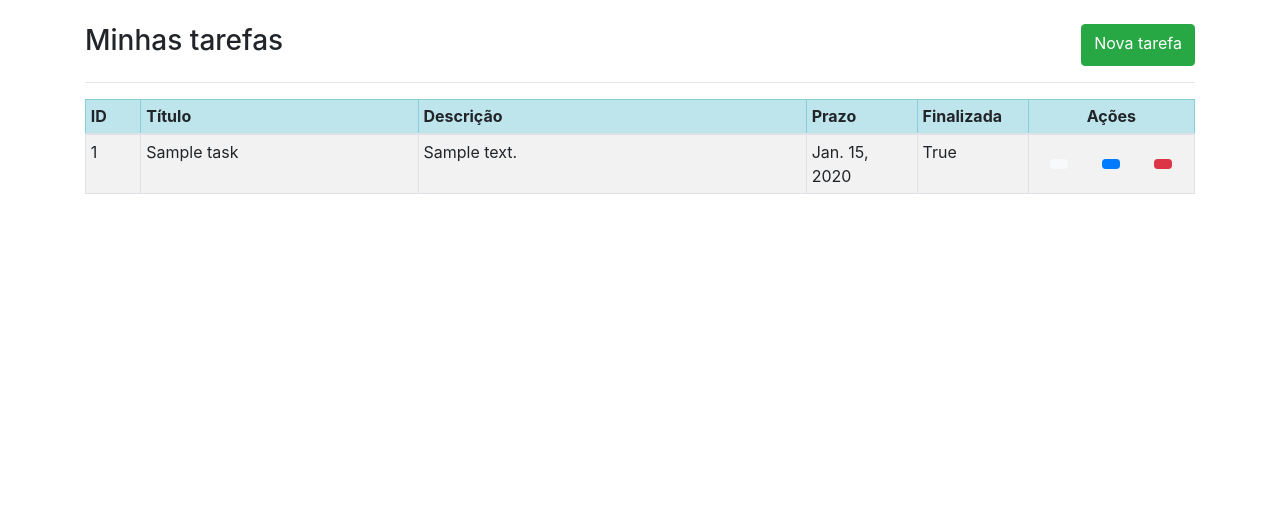
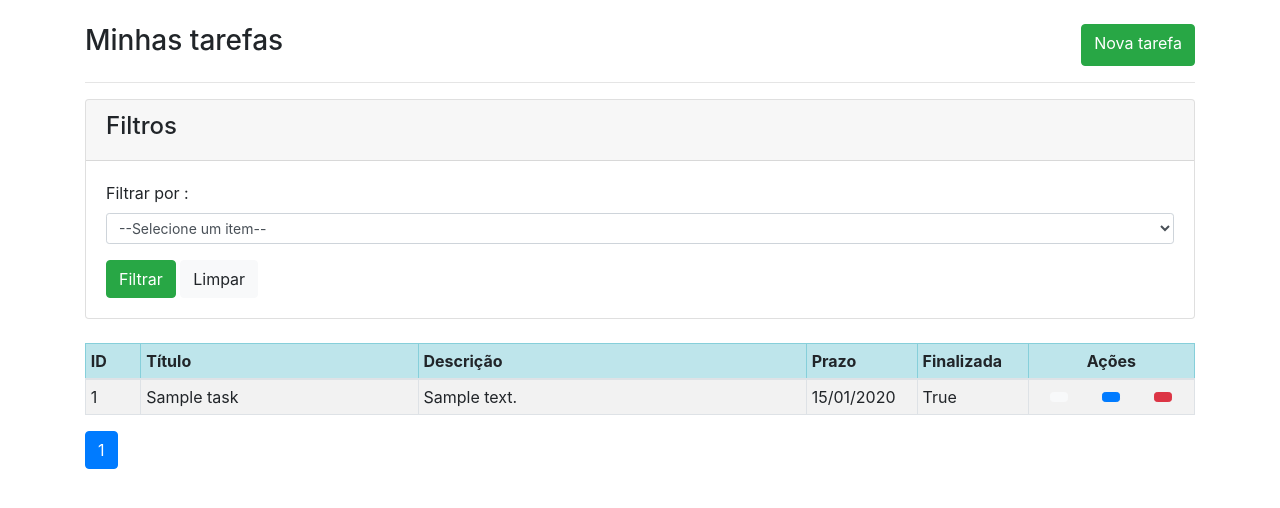
Before and after one commit to faamaral/task_manager, a Django app: page /tasks/ in a window 1280 px wide. Shown: the part 72-580 px from the top of the page. Run offline with Django 4.2, Linux system fonts and the light colour scheme; a user stored in the database is signed in; tables that the repository leaves empty hold one stand-in row (values such as "Sample post"); some libraries are stand-ins or nearby versions.

```diff
--- a/tasks/templates/tasks/task_list.html
+++ b/tasks/templates/tasks/task_list.html
@@ -16,7 +16,28 @@ Lista de tarefas
     {% include "messages.html" %}
   </div>
   <div class="table-responsive">
+    <div class="card card-outline card-success">
+      <div class="card-header">
+        <h4>Filtros</h4>
+      </div>
+      <div class="card-body">
+        <form action="?" method="get">
+          <div class="form-group">
+            <label for="completed">Filtrar por :</label>
+          <select class="form-control form-control-sm" aria-label=".form-select-sm" name="completed" required>
+            <option value="">--Selecione um item--</option>
+            <option value="{{True}}">Concluídos</option>
+            <option value="{{False}}">Pendentes</option>
+          </select>
+        </div>
 
+          <input class="btn btn-success" type="submit" value="Filtrar">
+          <a class="btn btn-light" href="{% url "index" %}">Limpar</a>
+
+      </form>
+      </div>
+    </div>
+    <br>
     <table class="table table-sm table-bordered table-striped nowrap" id="table-list">
       <thead>
         <tr class="table-info">
@@ -24,6 +45,7 @@ Lista de tarefas
           <th scope="col" style="width: 25%;">Título</th>
           <th scope="col" style="width: 35%;">Descrição</th>
           <th scope="col" style="width: 10%;">Prazo</th>
+          {% comment %} <th scope="col" style="width: 10%;">Autor</th> {% endcomment %}
           <th scope="col" style="width: 10%;">Finalizada</th>
           <th scope="col" style="width: 15%;" class="text-center">Ações</th>
         </tr>
@@ -34,7 +56,8 @@ Lista de tarefas
             <td scope="row">{{object.pk}}</td>
             <td>{{object.title}}</td>
             <td>{{object.description}}</td>
-            <td>{{object.due_date}}</td>
+            <td>{{object.due_date|date:'d/m/Y'}}</td>
+            {% comment %} <td>{{ object.user.username }}</td> {% endcomment %}
             <td>{{ object.completed }}</td>
             <td class="align-middle">
               <div class="d-flex justify-content-sm-around align-items-center align-self-center">
@@ -55,6 +78,64 @@ Lista de tarefas
       </tbody>
     </table>
   </div>
+  <div class="text-center">
+    <nav aria-label="Page navigation">
+    <ul class="pagination">
+    {% if page_obj.has_previous %}
+      {% if request.GET.completed %}
+      <li class="page-item">
+        <a class="page-link" href="?page=1&completed={{request.GET.completed}}" aria-label="Previous">
+          <span aria-hidden="true">&laquo;</span>
+          <span class="sr-only">begin</span>
+        </a>
+      </li>
+      {% else %}
+      <li class="page-item">
+        <a class="page-link" href="?page=1" aria-label="Previous">
+          <span aria-hidden="true">&laquo;</span>
+          <span class="sr-only">begin</span>
+        </a>
+      </li>
+      {% endif %}
+    {% endif %}
+
+    {% for n in page_obj.paginator.page_range %}
+      {% if page_obj.number == n %}
+        <li class="page-item active">
+          <span class="page-link">{{ n }}<span class="sr-only">(current)</span></span>
+        </li>
+      {% elif n > page_obj.number|add:'-3' and n < page_obj.number|add:'3' %}
+        {% if request.GET.completed %}
+          <li class="page-item"><a class="page-link" href="?page={{ n }}&completed={{request.GET.completed}}">{{ n }}</a></li>
+        {% else %}
+        <li class="page-item"><a class="page-link" href="?page={{ n }}">{{ n }}</a></li>
+        {% endif %}
+
+      {% endif %}
+    {% endfor %}
+
+    {% if page_obj.has_next %}
+
+      {% if request.GET.completed %}
+        <li class="page-item">
+          <a class="page-link" href="?page={{ page_obj.paginator.num_pages }}&completed={{request.GET.completed}}" aria-label="Next">
+            <span aria-hidden="true">&raquo;</span>
+            <span class="sr-only">end</span>
+          </a>
+        </li>
+        {% else %}
+        <li class="page-item">
+          <a class="page-link" href="?page={{ page_obj.paginator.num_pages }}" aria-label="Next">
+            <span aria-hidden="true">&raquo;</span>
+            <span class="sr-only">end</span>
+          </a>
+        </li>
+        {% endif %}
+    {% endif %}
+    </ul>
+    </nav>
+  </div>
+
 
 {% endblock content %}
 {% block scripts %}
--- a/tasks/views.py
+++ b/tasks/views.py
@@ -14,8 +14,11 @@ class TasksView(LoginRequiredMixin, ListView):
     paginate_by=10
 
     def get_queryset(self, *args, **kwargs):
+        completed = self.request.GET.get('completed')
         qs = super(TasksView, self).get_queryset(*args, **kwargs)
-        qs = qs.order_by("-id")
+        qs = qs.filter(user_id=self.request.user.id).order_by("-id")
+        if completed:
+            qs = qs.filter(completed=completed)
         return qs
 
 def index(request):
```
Also changed, not shown: render.yaml (deleted, +0 -16 lines), seed.py (+26 -2 lines).
